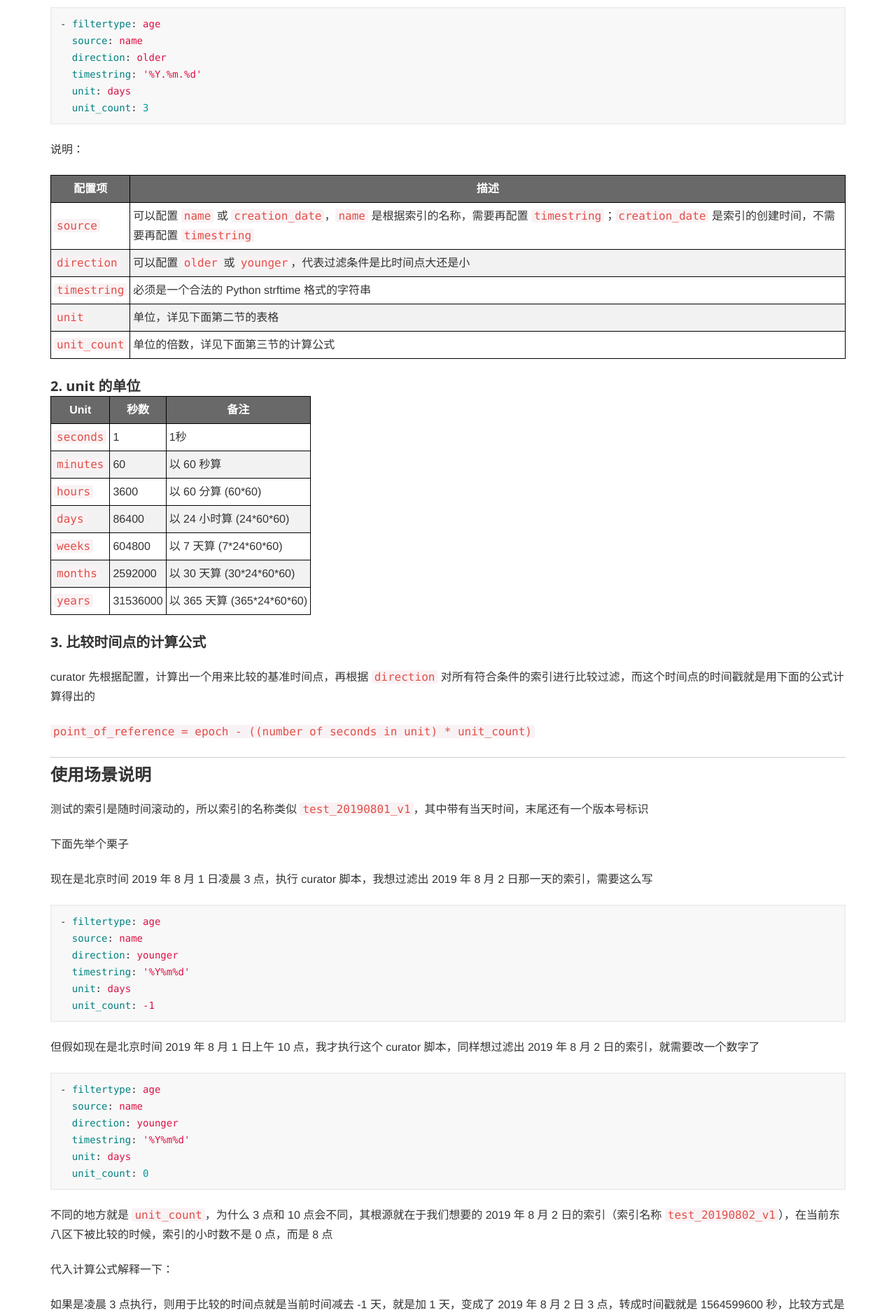
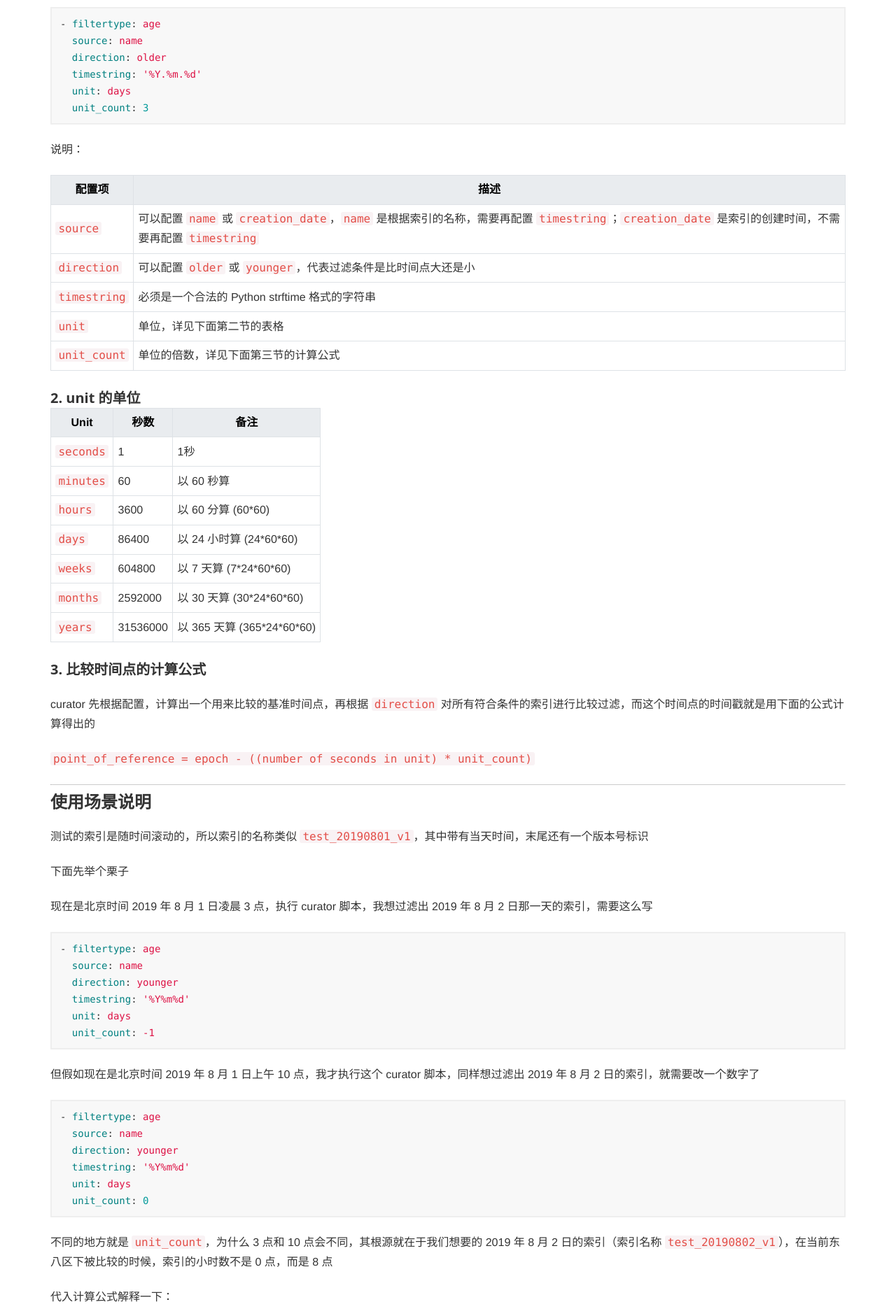
Before and after one commit to PriestTomb/PriestTomb.github.io, a Jekyll site: the page built from _posts/2019-08-03-elasticsearch-curator-age-unitcount-in-utc8.md, in a window 1280 px wide. Shown: the part 809-2690 px from the top of the page at 70% size. Built offline with Jekyll 4.4.1, drawn with Linux system fonts in a browser that asks for light colours; nearby versions of some CDN libraries; comment, search, counter and statistics services are not loaded.

Commit message:
调整下表格样式

```diff
--- a/css/monster.scss
+++ b/css/monster.scss
@@ -57,22 +57,19 @@ blockquote {
 
 /* table */
 table {
-  border: 1px solid #000000;
+  border: 1px solid #dee2e6;
   border-collapse: collapse;
 }
 table td, table th {
-  border: 1px solid #000000;
-  padding: 5px 4px;
-}
-table tr:nth-child(even) {
-  background: #F2F2F2;
+  border: 1px solid #dee2e6;
+  padding: 0.4rem;
 }
 table thead {
-  background: #696969;
+  background: #e9ecef;
 }
 table thead th {
   font-weight: bold;
-  color: #FFFFFF;
+  color: #000000;
   text-align: center;
 }
 table tfoot td {
```
